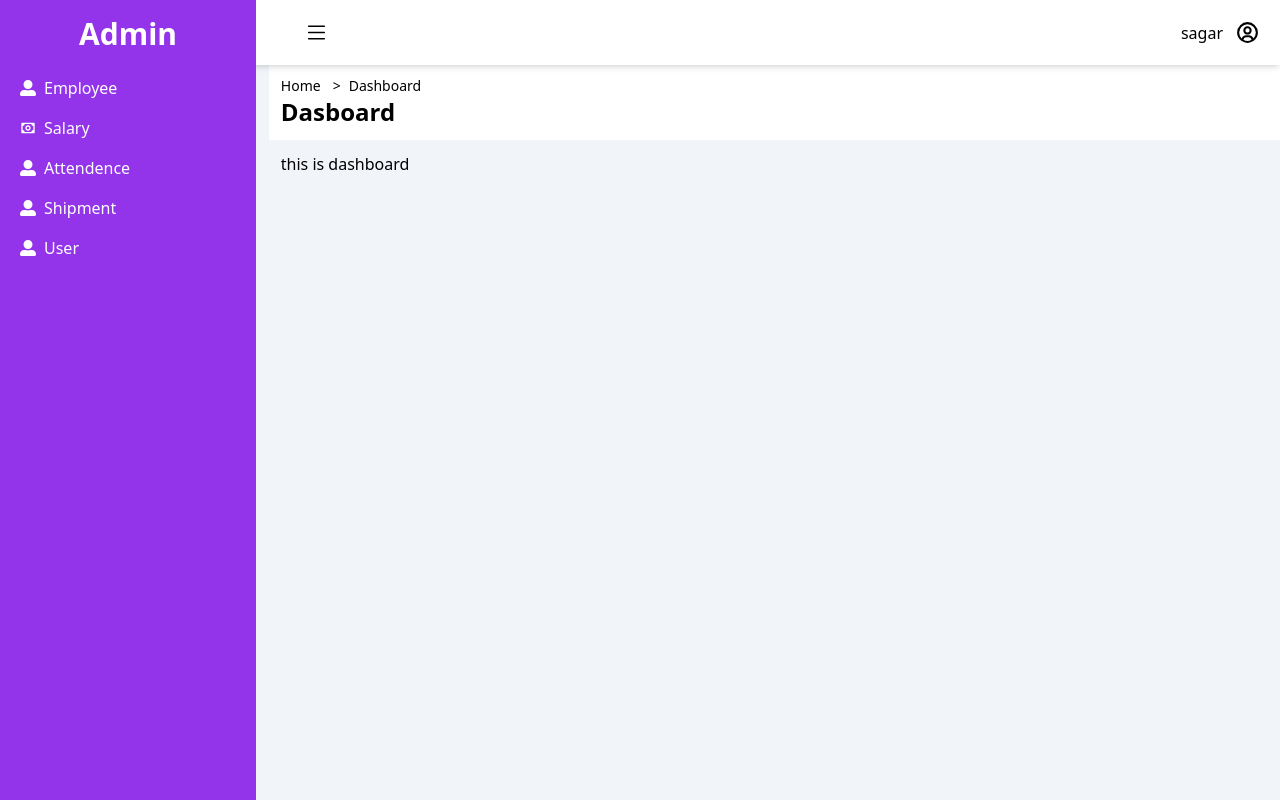
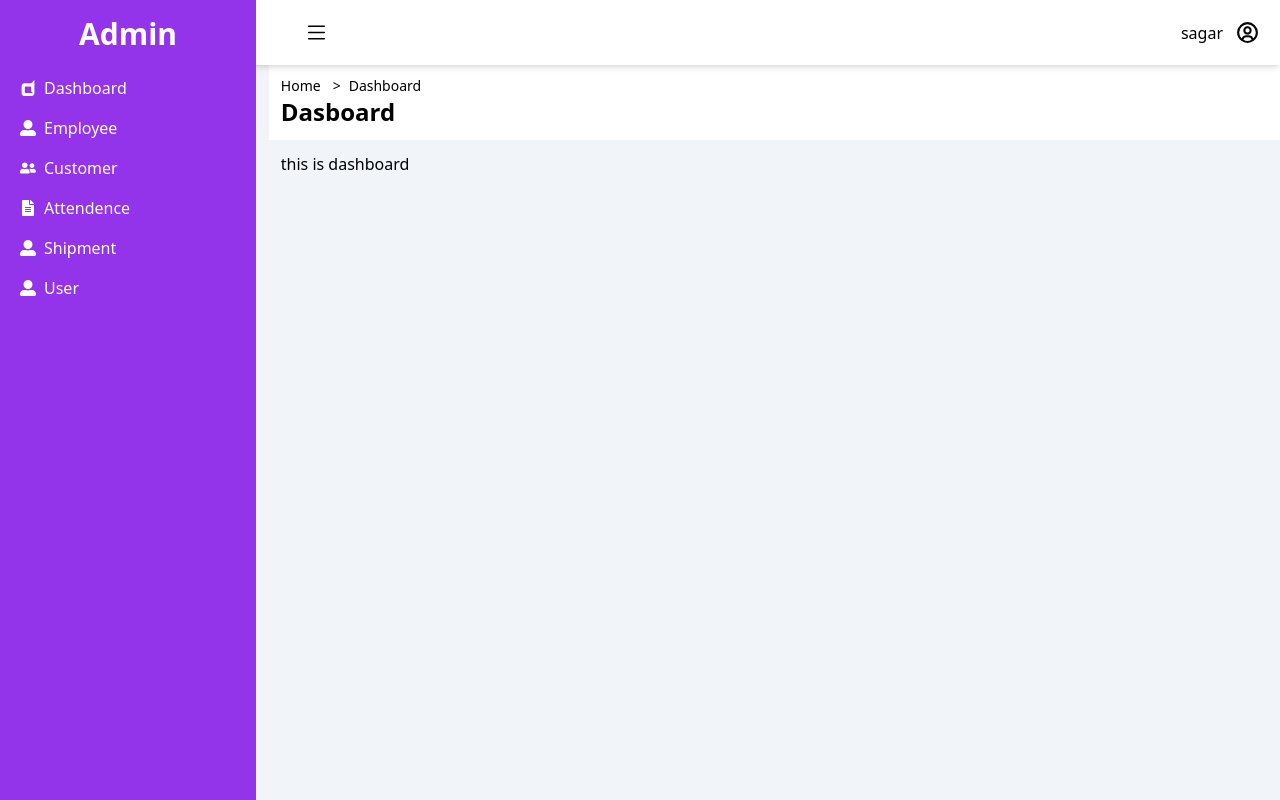
Before and after one commit to Jit-Bdr-Rana/demo, a Next.js app: page /dashboard in a window 1280 px wide. Built offline with nearby package versions, Linux system fonts and the light colour scheme.

Commit message:
refactor:sidebar

```diff
--- a/datas/sidebar.data.tsx
+++ b/datas/sidebar.data.tsx
@@ -1,35 +1,40 @@
-import {FaUserAlt} from 'react-icons/fa'
-import  {BiMoney} from 'react-icons/bi'
-interface   SidebarInterface{
-      title:string;
-      icon:React.ReactNode
-      link:string;
+import { FaDashcube, FaFileAlt, FaUserAlt, FaUserAstronaut, FaUserFriends } from 'react-icons/fa'
+import { BiMoney } from 'react-icons/bi'
+interface SidebarInterface {
+    title: string;
+    icon: React.ReactNode
+    link: string;
 }
-const sidebarData:SidebarInterface[]=[
+const sidebarData: SidebarInterface[] = [
     {
-        title:'Employee',
-        icon:<FaUserAlt/>,
-        link:'/employee'
+        title: 'Dashboard',
+        icon: <FaDashcube />,
+        link: '/dashboard'
     },
     {
-        title:'Salary',
-        icon:<BiMoney/>,
-        link:'/salary   '
+        title: 'Employee',
+        icon: <FaUserAlt />,
+        link: '/employee'
     },
     {
-        title:'Attendence',
-        icon:<FaUserAlt/>,
-        link:''
+        title: 'Customer',
+        icon: <FaUserFriends />,
+        link: '/employee   '
     },
     {
-        title:'Shipment',
-        icon:<FaUserAlt/>,
-        link:''
+        title: 'Attendence',
+        icon: <FaFileAlt />,
+        link: ''
     },
     {
-        title:'User',
-        icon:<FaUserAlt/>,
-        link:''
+        title: 'Shipment',
+        icon: <FaUserAlt />,
+        link: ''
+    },
+    {
+        title: 'User',
+        icon: <FaUserAlt />,
+        link: ''
     }
 ]
 export default sidebarData;
--- a/styles/output.css
+++ b/styles/output.css
@@ -594,6 +594,10 @@ body {
   margin-top: 0.5rem;
 }
 
+.mt-5 {
+  margin-top: 1.25rem;
+}
+
 .flex {
   display: flex;
 }
@@ -693,9 +697,22 @@ body {
   border-width: 1px;
 }
 
+.border-t-4 {
+  border-top-width: 4px;
+}
+
+.border-b {
+  border-bottom-width: 1px;
+}
+
 .border-gray-400 {
   --tw-border-opacity: 1;
   border-color: rgb(156 163 175 / var(--tw-border-opacity));
+}
+
+.border-t-orange-500 {
+  --tw-border-opacity: 1;
+  border-top-color: rgb(249 115 22 / var(--tw-border-opacity));
 }
 
 .bg-white {
@@ -796,6 +813,21 @@ body {
 .px-10 {
   padding-left: 2.5rem;
   padding-right: 2.5rem;
+}
+
+.px-12 {
+  padding-left: 3rem;
+  padding-right: 3rem;
+}
+
+.px-6 {
+  padding-left: 1.5rem;
+  padding-right: 1.5rem;
+}
+
+.py-3 {
+  padding-top: 0.75rem;
+  padding-bottom: 0.75rem;
 }
 
 .pt-16 {
```
